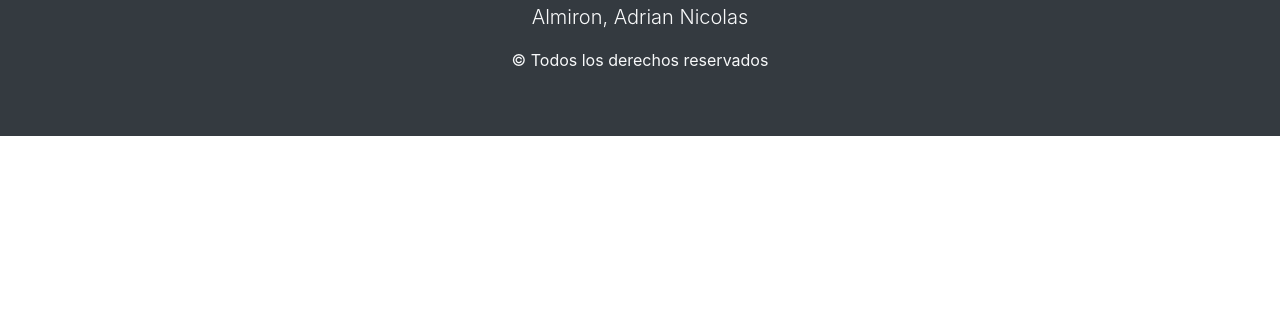
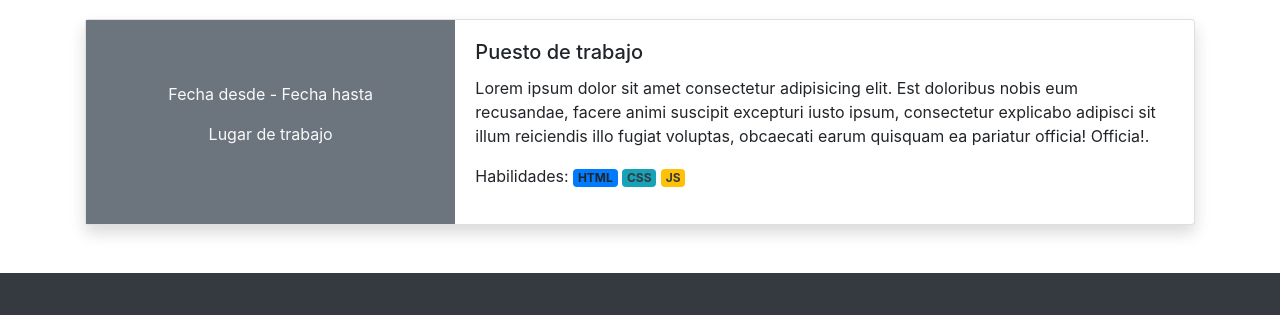
Before and after one commit to NicoAlmiron/NicoAlmiron.github.io, a plain HTML site: page index.html in a window 1280 px wide. Shown: the part 1209-1524 px from the top of the page. Before the commit the page ends 1345 px from the top, so only its background shows below. Drawn offline with Linux system fonts and the light colour scheme.

Commit message:
se creo el diseño de la card de experiencia laboral

```diff
--- a/index.html
+++ b/index.html
@@ -22,7 +22,7 @@
                 <div class="collapse navbar-collapse" id="navbarSupportedContent">
                     <ul class="navbar-nav ml-auto">
                         <li class="nav-item">
-                            <a class="nav-link active" href="#informacionPersonal">Sobre mi</a>
+                            <a class="nav-link" href="#informacionPersonal">Sobre mi</a>
                         </li>
                         <li class="nav-item">
                             <a class="nav-link" href="#">Educacion</a>
@@ -67,6 +67,27 @@
                         nihil quaerat vel, error inventore ad minus? Incidunt, veniam doloribus nesciunt quam nostrum ratione expedita illum voluptates?</p>
                 </article>
             </section>
+            <section id="experienciaLaboral" class="my-5">
+                <h2 class="text-center display-4">Experiencia Laboral</h2>
+                <article class="my-5">
+                    <div class="card mb-3 shadow">
+                        <div class="row no-gutters">
+                            <div class="col-md-4 bg-secondary text-light d-flex flex-column justify-content-center align-items-center">
+                                <p>Fecha desde - Fecha hasta</p>
+                                <p>Lugar de trabajo</p>
+                            </div>
+                            <div class="col-md-8">
+                                <div class="card-body">
+                                    <h5 class="card-title">Puesto de trabajo</h5>
+                                    <p class="card-text">Lorem ipsum dolor sit amet consectetur adipisicing elit. Est doloribus nobis eum recusandae, facere animi suscipit excepturi iusto ipsum, consectetur explicabo adipisci sit illum reiciendis illo fugiat voluptas, obcaecati
+                                        earum quisquam ea pariatur officia! Officia!.</p>
+                                    <p>Habilidades: <span class="badge bg-primary">HTML</span> <span class="badge bg-info text-dark">CSS</span> <span class="badge bg-warning text-dark">JS</span></p>
+                                </div>
+                            </div>
+                        </div>
+                    </div>
+                </article>
+            </section>
         </section>
     </main>
     <footer class="bg-dark text-light text-center py-5">
```
